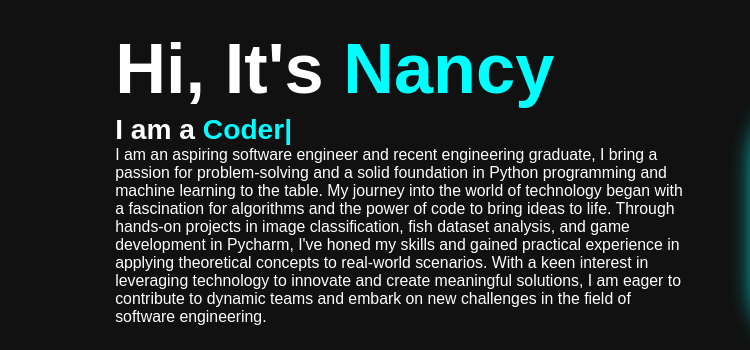
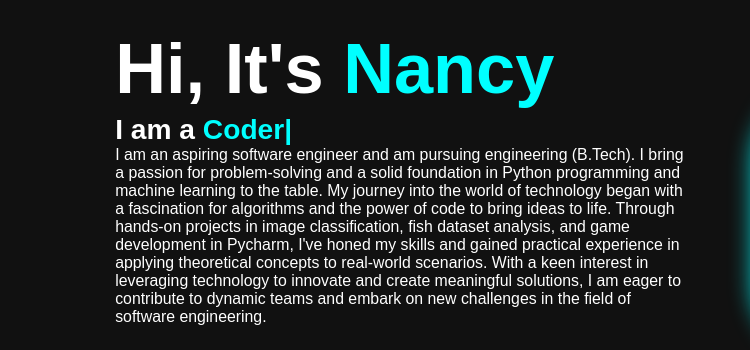
Before and after one commit to Nancy20052020/Portfolio, a plain HTML site: page index.html in a window 1280 px wide. Shown: the part 176-526 px from the top of the page, 0-750 px from the left. Drawn offline with nearby package versions, Linux system fonts and the light colour scheme.

Commit message:
Update index.html

```diff
--- a/index.html
+++ b/index.html
@@ -28,7 +28,7 @@
         <div class="home-content">
           <h1>Hi, It's <span> Nancy</span></h1>
           <h3 >I am a <span class="text"></span> </h3>
-          <p>I am an aspiring software engineer and recent engineering graduate, I bring a passion for problem-solving and a solid foundation in Python programming and machine learning to the table. My journey into the world of technology began with a fascination for algorithms and the power of code to bring ideas to life. Through hands-on projects in image classification, fish dataset analysis, and game development in Pycharm, I've honed my skills and gained practical experience in applying theoretical concepts to real-world scenarios. With a keen interest in leveraging technology to innovate and create meaningful solutions, I am eager to contribute to dynamic teams and embark on new challenges in the field of software engineering.</p>
+          <p>I am an aspiring software engineer and am pursuing engineering (B.Tech). I bring a passion for problem-solving and a solid foundation in Python programming and machine learning to the table. My journey into the world of technology began with a fascination for algorithms and the power of code to bring ideas to life. Through hands-on projects in image classification, fish dataset analysis, and game development in Pycharm, I've honed my skills and gained practical experience in applying theoretical concepts to real-world scenarios. With a keen interest in leveraging technology to innovate and create meaningful solutions, I am eager to contribute to dynamic teams and embark on new challenges in the field of software engineering.</p>
           <div class="social-icons">
            <a href="#"><i class='bx bxl-linkedin-square' ></i></a>
            <a href="#"><i class='bx bxl-github' ></i></a>
```
